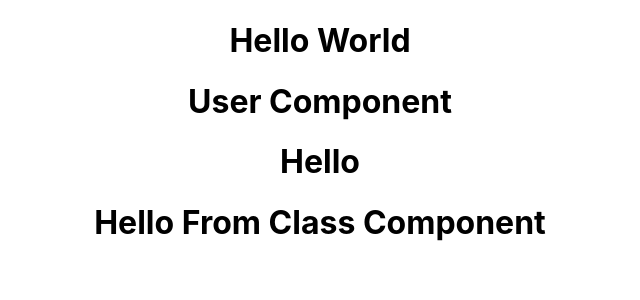
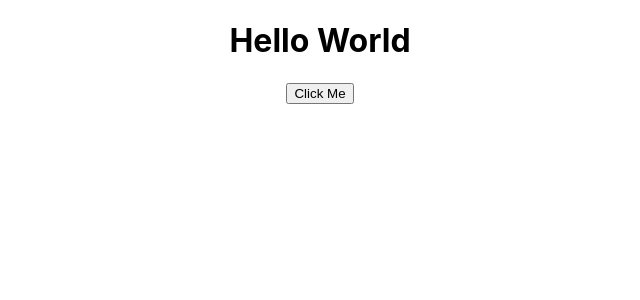
Before and after one commit to Vinod-Deshmukh/react-tutorials, a React (Create React App) app in the folder my-app/: page / in a window 1280 px wide. Shown: the top 300 px of the page, without its empty margins (320-960 px from the left). Built offline with nearby package versions, Linux system fonts and the light colour scheme.

Commit message:
onClick event

```diff
--- a/my-app/src/App.js
+++ b/my-app/src/App.js
@@ -1,14 +1,16 @@
-import logo from "./logo.svg";
 import "./App.css";
-import User from "./User";
-import Users from "./Users";
 
 function App() {
+  let data = "Hello World";
+  function click() {
+    data = "Hello India";
+    alert(data);
+    // alert("Hey, you clicked me!");
+  }
   return (
     <div className="App">
-      <h1>Hello World</h1>
-      <User />
-      <Users />
+      <h1>{data}</h1>
+      <button onClick={() => click()}>Click Me</button>
     </div>
   );
 }
--- a/my-app/src/User.js
+++ /dev/null
@@ -1,10 +0,0 @@
-function User() {
-  return (
-    <div>
-      <h1>User Component</h1>
-      <h1>Hello</h1>
-    </div>
-  );
-}
-
-export default User;
--- a/my-app/src/Users.js
+++ /dev/null
@@ -1,6 +0,0 @@
-import React, { Component } from "react";
-export default class Users extends Component {
-  render() {
-    return <h1>Hello From Class Component</h1>;
-  }
-}
--- a/my-app/src/index.js
+++ b/my-app/src/index.js
@@ -2,8 +2,6 @@ import React from "react";
 import ReactDOM from "react-dom/client";
 import "./index.css";
 import App from "./App";
-import Users from "./Users";
-import reportWebVitals from "./reportWebVitals";
 
 const root = ReactDOM.createRoot(document.getElementById("root"));
 root.render(
@@ -15,4 +13,4 @@ root.render(
 // If you want to start measuring performance in your app, pass a function
 // to log results (for example: reportWebVitals(console.log))
 // or send to an analytics endpoint. Learn more: https://bit.ly/CRA-vitals
-reportWebVitals();
+// reportWebVitals();
--- a/my-app/src/reportWebVitals.js
+++ /dev/null
@@ -1,13 +0,0 @@
-const reportWebVitals = onPerfEntry => {
-  if (onPerfEntry && onPerfEntry instanceof Function) {
-    import('web-vitals').then(({ getCLS, getFID, getFCP, getLCP, getTTFB }) => {
-      getCLS(onPerfEntry);
-      getFID(onPerfEntry);
-      getFCP(onPerfEntry);
-      getLCP(onPerfEntry);
-      getTTFB(onPerfEntry);
-    });
-  }
-};
-
-export default reportWebVitals;
```
Also changed, not shown: my-app/src/setupTests.js (deleted, +0 -5 lines), 1 other file (tests, documents, lock files or other folders).
